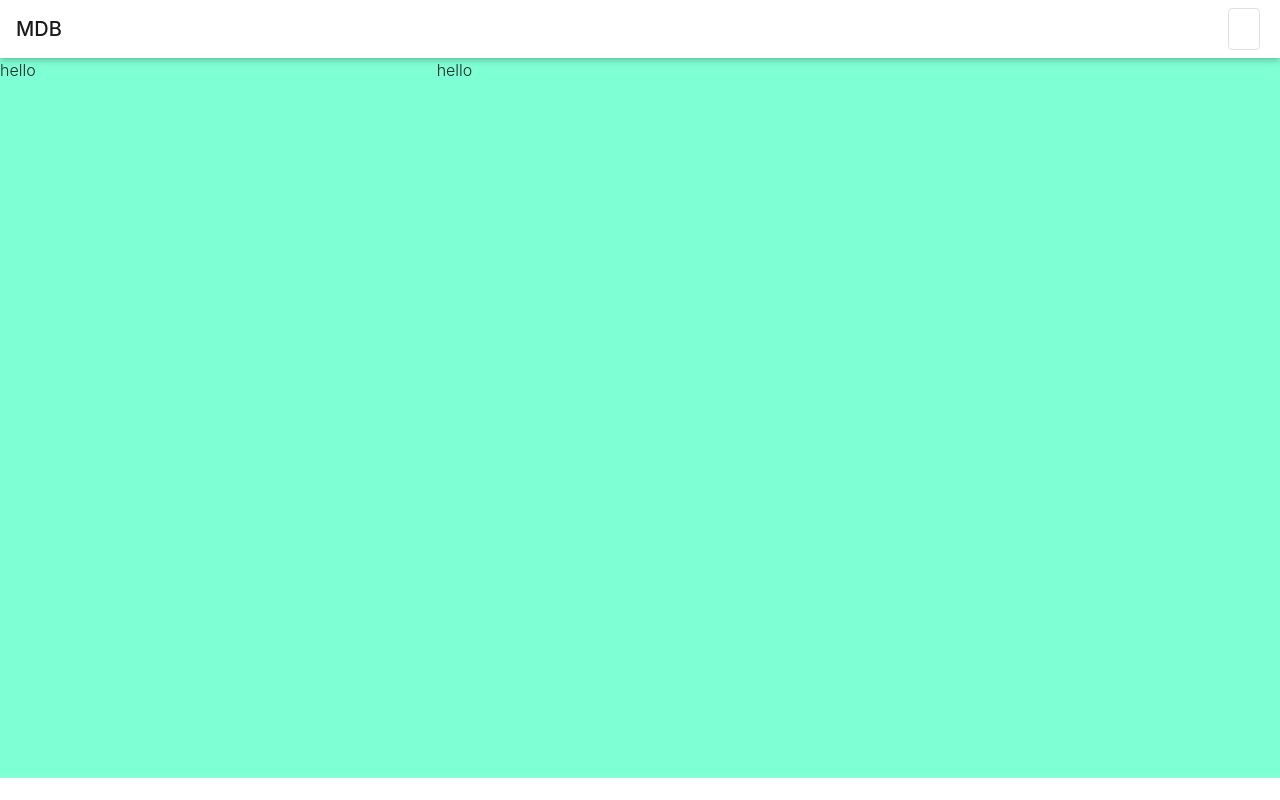
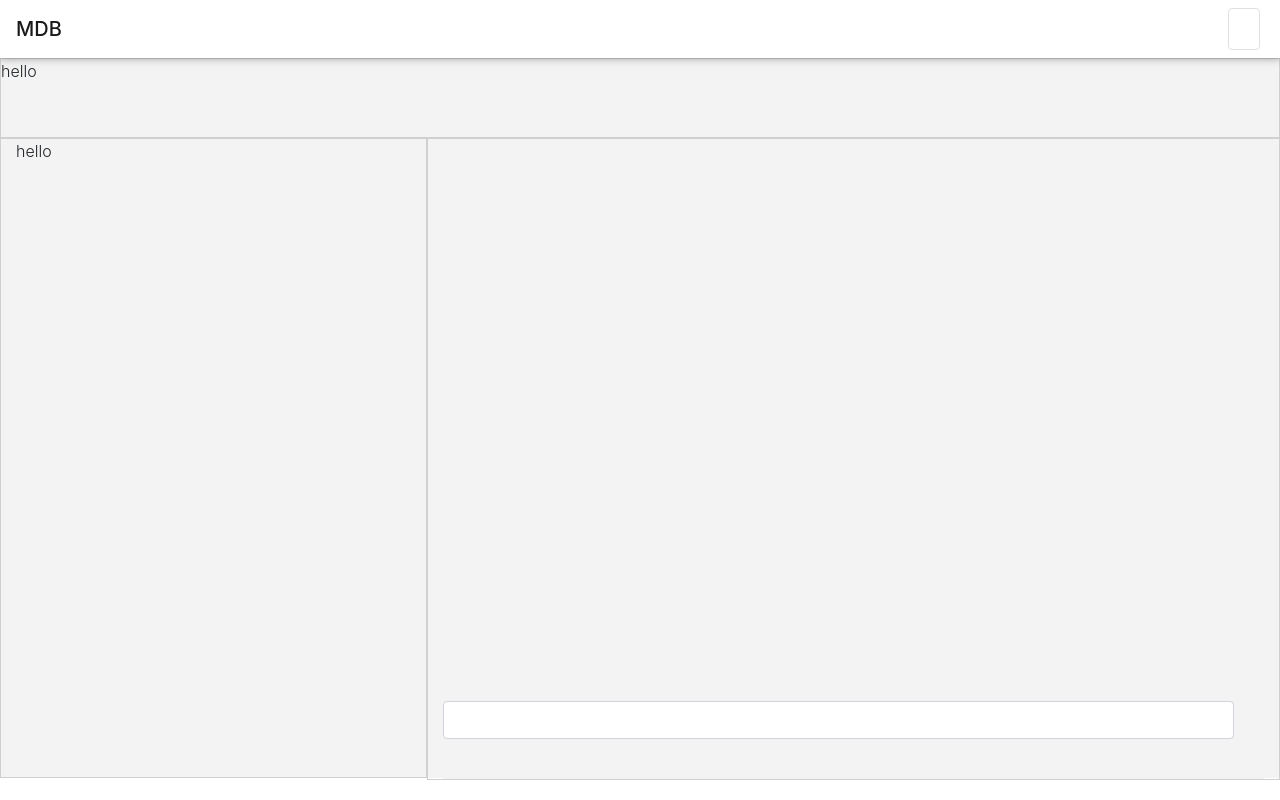
Before and after one commit to kamalbabu/new-form-layout, a React (Create React App) app: page / in a window 1280 px wide. Built offline with nearby package versions, Linux system fonts and the light colour scheme.

Commit message:
Updating Layout

```diff
--- /dev/null
+++ b/src/components/omni-input/OmniInput.css
@@ -0,0 +1,7 @@
+.mg-top-5{
+    margin-top:50px;
+}
+
+.pad-left-12{
+    padding-left: 12px;
+}
--- /dev/null
+++ b/src/components/omni-input/OmniInput.js
@@ -0,0 +1,21 @@
+import React, { Component }  from 'react';
+import './OmniInput.css';
+import { MDBBtn, MDBIcon } from "mdbreact";
+import { MDBInput } from "mdbreact";
+import { Fragment } from 'react';
+import { MDBContainer, MDBRow, MDBCol } from "mdbreact";
+class OmniInput extends Component {
+    render() {
+        return (
+            <div className="width-full pad-12">
+                <MDBRow className="mg-top-5">
+                    <MDBCol sm="12" className="flex">
+                    <input type="text" id="example2" className="form-control form-control-md" />
+                    </MDBCol>
+                </MDBRow>
+            </div>
+        )
+    }
+}
+
+export default OmniInput
--- a/src/index.css
+++ b/src/index.css
@@ -13,10 +13,18 @@ code {
     monospace;
 }
 
-.container-fluid {
+/* .container {
   width: 100%;
   padding-right: 0px;
   padding-left: 0px;
-  margin-right: 0;
-  margin-left: 0;
+  margin-right: 0 auto;
+  margin-left: 0 auto;
+} */
+
+.container-fluid {
+  width: 100%;
+  /* padding-right: 0px;
+  padding-left: 0px;
+  margin-right: 0px; */
+  /* margin-left: 0px; */
 }
--- a/src/pages/form/Form.css
+++ b/src/pages/form/Form.css
@@ -5,7 +5,34 @@
 
 .form-full-height{
     height: 90vh;
-    background-color: aquamarine
+    background-color: #f3f3f3
+}
+
+.height-full-80{
+    height: 80vh;
+    background-color: #f3f3f3
+}
+.height-full-10{
+    height: 10vh;
+    background-color: #f3f3f3
+}
+
+.height-80{
+    max-height: 80%;
+    min-height: 80%;
+}
+
+.height-20{
+    max-height: 20%;
+    min-height: 20%;
+}
+
+.width-full{
+    width: 100%;
+}
+
+.light-border{
+    border: 1px solid #d2cfcf;
 }
 
 
--- a/src/pages/form/Form.js
+++ b/src/pages/form/Form.js
@@ -1,17 +1,27 @@
 import React, { Component } from 'react';
 import './Form.css';
 import { MDBContainer, MDBRow, MDBCol } from "mdbreact";
-
+import OmniInput from '../../components/omni-input/OmniInput';
 class Form extends Component {
     render() {
         return (
             <MDBContainer fluid className="form-full-height">
+                <MDBRow className="height-full-10 light-border" >
+                    hello
+                </MDBRow>
                  <MDBRow >
-                    <MDBCol md="4" sm="12" className="no-mobile">
+                    <MDBCol md="4"  className="no-mobile height-full-80 light-border">
                          hello
                     </MDBCol>
-                    <MDBCol md="4" sm="12" className="">
-                         hello
+                    <MDBCol md="8" sm="12" className="height-80 light-border">
+                        <MDBContainer className="height-full-80">
+                            <MDBRow className="height-80 width-full">
+
+                            </MDBRow>
+                            <MDBRow className="height-20 width-full">
+                                <OmniInput/>
+                            </MDBRow>
+                        </MDBContainer>
                     </MDBCol>
                 </MDBRow>
             </MDBContainer>
```
